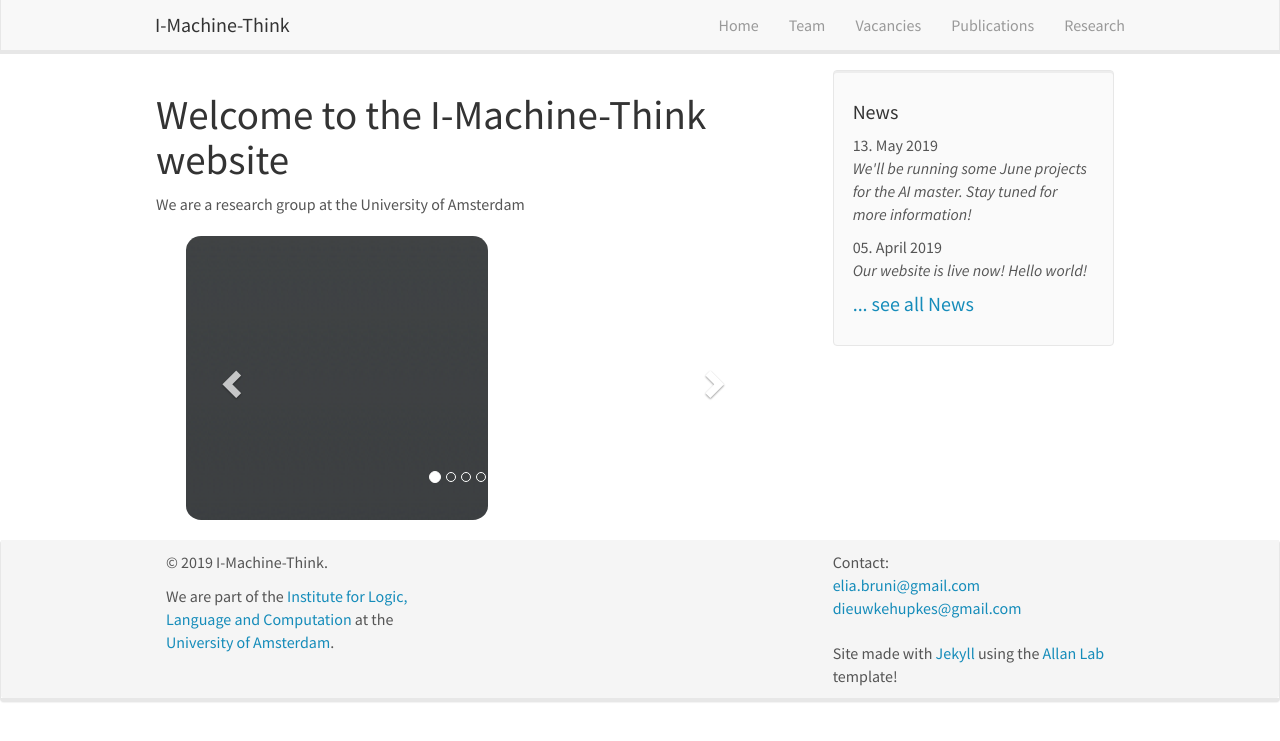
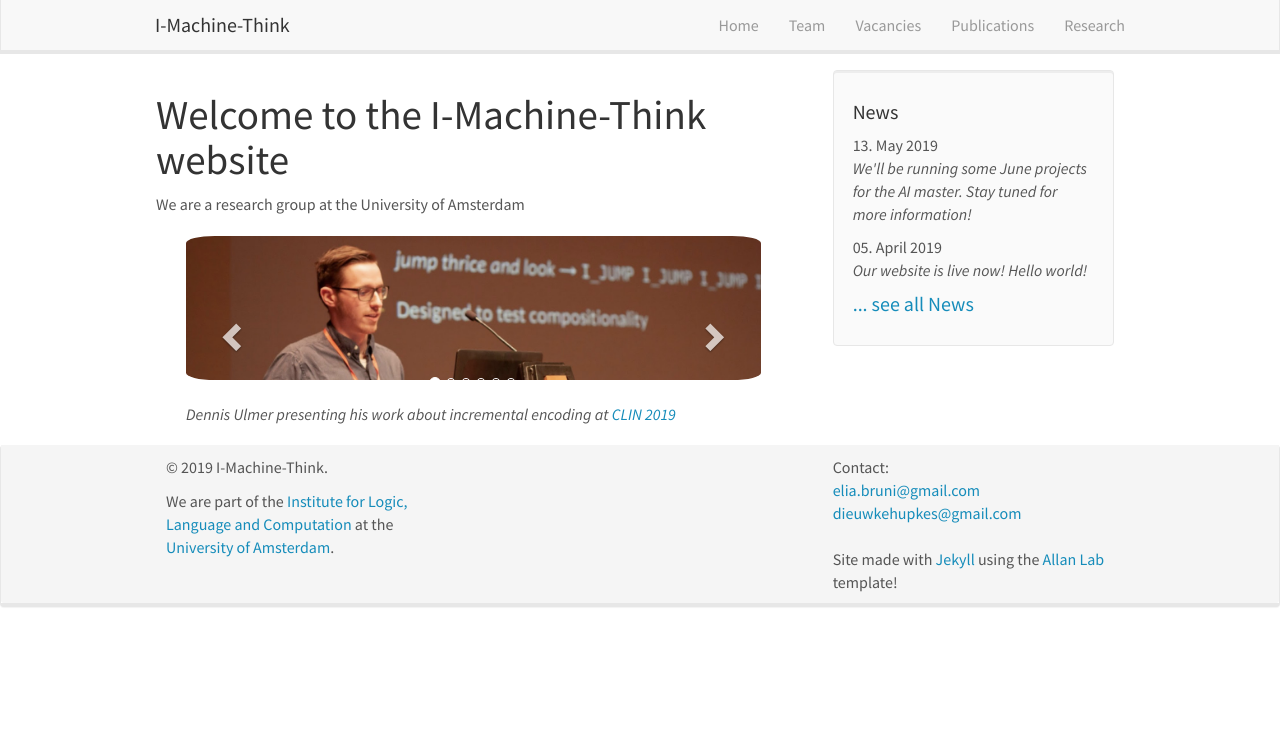
Before and after one commit to i-machine-think/i-machine-think.github.io, a Jekyll site: the page built from _pages/home.md, in a window 1280 px wide. Shown: the top 741 px of the page. Built offline with Jekyll 4.4.1, drawn with Linux system fonts in a browser that asks for light colours; nearby versions of some CDN libraries.

Commit message:
Add images to home page

```diff
--- a/_pages/home.md
+++ b/_pages/home.md
@@ -22,10 +22,14 @@
     <!-- Items -->
     <div class="carousel-inner" markdown="0">
         <div class="item active">
-            <img src="{{ site.url }}{{ site.baseurl }}/images/slider/dummy.png" alt="Slide 1" />
+            <img src="{{ site.url }}{{ site.baseurl }}/images/slider/DennisCLIN.jpeg" alt="Slide 1" />
+            <br>
+            <i>Dennis Ulmer presenting his work about incremental encoding at <a href="http://www.let.rug.nl/clin29/">CLIN 2019</a></i>
         </div>
         <div class="item">
-            <img src="{{ site.url }}{{ site.baseurl }}/images/slider/dummy.png" alt="Slide 2" />
+            <p style="text-align:center;"> <img src="{{ site.url }}{{ site.baseurl }}/images/slider/black_box.png" width="140" alt="Slide 2" /></p>
+            <br>
+            <i> Check out our diagnostics library at <a href="https://github.com/i-machine-think/diagnnose"> https://github.com/i-machine-think/diagnnose!</a></i>
         </div>
     </div>
   <a class="left carousel-control" href="#carousel" role="button" data-slide="prev">
@@ -37,20 +41,3 @@
     <span class="sr-only">Next</span>
   </a>
 </div>
-
-<!--
-To this end, we develop novel spectroscopic-imaging scanning tunneling microscopy (SI-STM) tools to visualize the relevant quantum mechanical degrees of freedom. We want do be able to build the perfect instruments to answer the  scientific questions we deem most important (see [Research](research)).
-
-We are located at Leiden University, the birthplace of superconductivity and home to Kamerlingh Onnes, Lorentz, Huygens, Einstein, de Sitter, and others (see e.g. [the wall of signatures from Ehrenfest lecturers](https://www.lorentz.leidenuniv.nl/history/colloquium/muur_heel.html)). We exchange ideas and work with our neighbors from [Quantum Matter & Optics](http://www.physics.leidenuniv.nl/qo-home), as well as with the colleagues from our [world-class theory section](https://www.lorentz.leidenuniv.nl).
-
- **We are  looking for passionate new PhD students, Postdocs, and Master students to join the team** [(more info)]({{ site.url }}{{ site.baseurl }}/vacancies) **!** -->
-
-<!--
-We are grateful for funding from Leiden University, [NWO](www.nwo.nl) ([Vidi talent scheme](http://www.nwo.nl/en/research-and-results/programmes/Talent+Scheme) and the [Frontiers in Nanoscience program](https://www.universiteitleiden.nl/en/research/research-projects/science/frontiers-of-nanoscience-nanofront)), and from an [ERC starting grant](https://erc.europa.eu/funding/starting-grants). -->
-
-<!-- <figure class="fourth">
-  <img src="{{ site.url }}{{ site.baseurl }}/images/logopic/Logo_Leiden.jpg" style="width: 210px">
-  <img src="{{ site.url }}{{ site.baseurl }}/images/logopic/Logo_Nanofront.jpg" style="width: 110px">
-  <img src="{{ site.url }}{{ site.baseurl }}/images/logopic/Logo_NWO.jpg" style="width: 120px">
-  <img src="{{ site.url }}{{ site.baseurl }}/images/logopic/Logo_ERC.jpg" style="width: 110px">
-</figure> -->
```
Also changed, not shown: images/slider/DennisCLIN.jpeg (added), images/slider/black_box.png (added).
